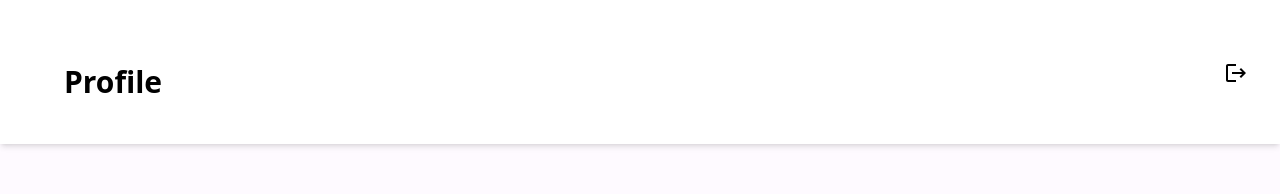
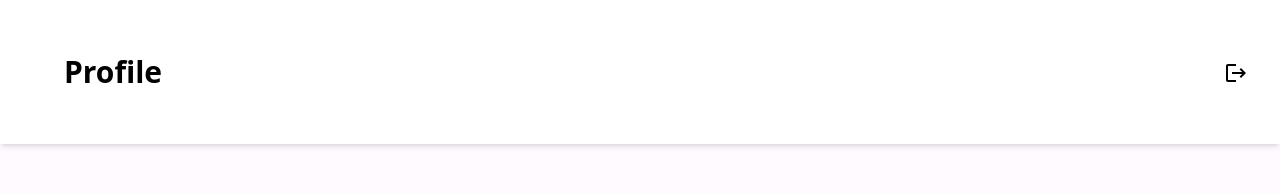
Before and after one commit to Lawrenceku/toshokan, a React (Vite) app: page /Me in a window 1280 px wide. Shown: the top 194 px of the page. Built offline with nearby package versions, Linux system fonts and the light colour scheme.

Commit message:
commit mesg

```diff
--- a/src/Pages/Me.jsx
+++ b/src/Pages/Me.jsx
@@ -22,7 +22,7 @@ export default function Me(){
     return(
         <section className="flex justify-center items-center bg-[#fefaff]">
             <section className="flex flex-col items-center mb-20">
-            <header className="bg-white w-screen flex justify-between p-8 h-36 shadow-md">
+            <header className="bg-white w-screen flex justify-between px-8  items-center h-36 shadow-md">
             <h1 className="font-bold text-left text-3xl m-8">Profile</h1>
             <button><LogoutIcon/></button>
             </header>
@@ -49,13 +49,13 @@ export default function Me(){
                     </div>
                     <div className="-2 flex justify-between shadow-sm my-8 items-center ">
                       <button className="flex items-center">
-                      <img className="h-20 mr-2" src="https://static-00.iconduck.com/assets.00/challenge-icon-2048x2048-30y0t2s5.png" alt="" /><span className="font-medium">Challenges</span>
+                      <img className="h-20 mr-2" src="https://img.freepik.com/free-vector/illustration-jigsaw-icon_53876-5904.jpg?size=626&ext=jpg&ga=GA1.1.1917407316.1652918962&semt=ais" alt="" /><span className="font-medium">Challenges</span>
                       </button>
                           <span className="font-medium text-2xl">></span>
                     </div>
                     <div className="p-2 flex justify-between shadow-sm my-8 items-center ">
                       <button className="flex items-center">
-                      <img className="h-20 mr-2" src="https://img.freepik.com/free-vector/character-illustration-people-holding-user-account-icons_53876-43022.jpg?size=626&ext=jpg&ga=GA1.1.1917407316.1652918962&semt=ais" alt="" /><span className="font-medium">About</span>
+                      <img className="h-20 mr-2" src="https://img.freepik.com/free-vector/illustration-business-people_53876-5879.jpg?size=626&ext=jpg&ga=GA1.1.1917407316.1652918962&semt=ais" alt="" /><span className="font-medium">About</span>
                       </button>
                           <span className="font-medium text-2xl">></span>
                     </div>
```
